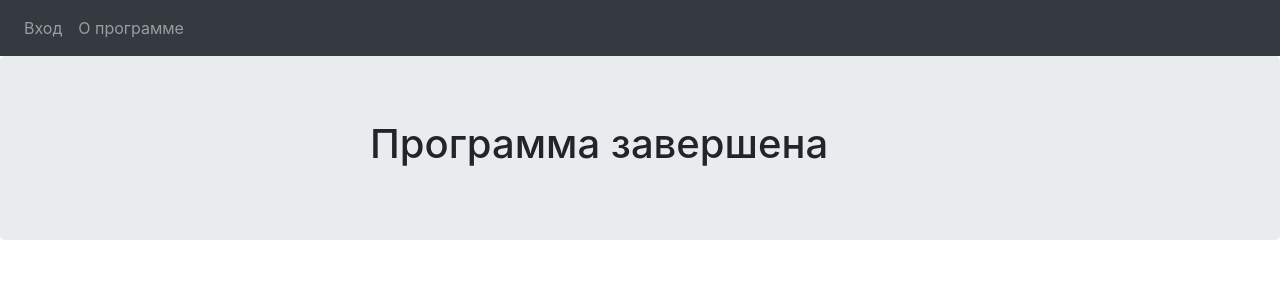
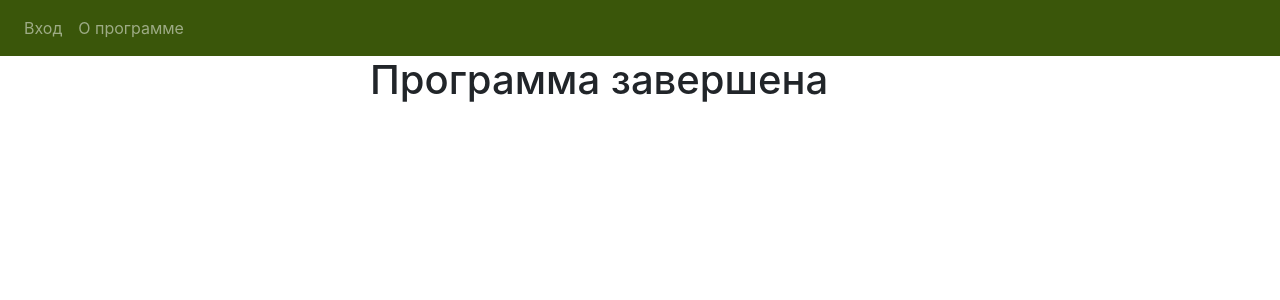
Before and after one commit to ksamorodov/SpringAuth, an Angular app in the folder frontend/: page /login in a window 1280 px wide. Shown: the top 300 px of the page. Built offline with nearby package versions, Linux system fonts and the light colour scheme; no server answers.

Commit message:
set styles, fix bugs

```diff
--- /dev/null
+++ b/frontend/src/app/app.component.css
@@ -0,0 +1,7 @@
+.bg-dark2 {
+    background-color: #3a560a;
+}
+
+.jumbotron2 {
+    background-color: white;
+}
--- a/frontend/src/app/app.component.html
+++ b/frontend/src/app/app.component.html
@@ -1,5 +1,5 @@
 <!-- nav -->
-<nav class="navbar navbar-expand navbar-dark bg-dark">
+<nav class="navbar navbar-expand navbar-dark bg-dark2">
     <div class="navbar-nav">
         <a class="nav-item nav-link" routerLink="/" *ngIf="currentUser">Домой</a>
         <a class="nav-item nav-link" (click)="logout()" *ngIf="currentUser">Выйти</a>
@@ -7,13 +7,13 @@
 
         <a class="nav-item nav-link" *ngIf="currentUser && currentUser.role === 'ADMIN' && currentUser.temporaryPassword == false"
            (click)="addUser()">Добавить нового пользователя</a>
-        <a class="nav-item nav-link" (click)="about()">О программе</a>
+        <a class="nav-item nav-link" (click)="about()" *ngIf="currentUser == null || currentUser.temporaryPassword == false">О программе</a>
 <!--        <a class="nav-item nav-link" (click)="end()">Завершение программы</a>-->
     </div>
 </nav>
 
 <!-- main app container -->
-<div class="jumbotron">
+<div class="jumbotron2">
     <div class="container">
         <div class="row">
             <div class="col-sm-6 offset-sm-3">
--- a/frontend/src/app/app.component.ts
+++ b/frontend/src/app/app.component.ts
@@ -5,7 +5,9 @@ import { AuthenticationService } from './_services';
 import { User } from './_models';
 import {FormBuilder, FormGroup, Validators} from "@angular/forms";
 
-@Component({ selector: 'app', templateUrl: 'app.component.html' })
+@Component({ selector: 'app',
+    styleUrls: ['app.component.css'],
+    templateUrl: 'app.component.html' })
 export class AppComponent implements OnInit, OnDestroy{
     currentUser: User;
 
--- a/frontend/src/app/home/home.component.html
+++ b/frontend/src/app/home/home.component.html
@@ -1,7 +1,6 @@
 <div *ngIf="currentUser && currentUser.temporaryPassword == false && isProgramEnd == false">
-    <h1>Ваш логин: {{currentUser.username}}!</h1>
-    <p>Вы вошли в систему</p>
-    <h3 *ngIf="currentUser.role === 'ADMIN'">Список пользователей:</h3>
+    <h1>Ваш логин: {{currentUser.username}}</h1>
+    <b *ngIf="currentUser.role === 'ADMIN'">Список пользователей:</b>
     <ul *ngIf="currentUser.role === 'ADMIN'">
         <li *ngFor="let user of users">
             <a *ngIf="user.role === 'ADMIN'" class="text-warning"> {{user.username}} </a>
--- a/frontend/src/app/login/login.component.ts
+++ b/frontend/src/app/login/login.component.ts
@@ -4,7 +4,6 @@ import { FormBuilder, FormGroup, Validators } from '@angular/forms';
 import { first } from 'rxjs/operators';
 
 import { AlertService, AuthenticationService } from '../_services';
-import {error} from "protractor";
 
 @Component({templateUrl: 'login.component.html'})
 export class LoginComponent implements OnInit {
@@ -65,7 +64,7 @@ export class LoginComponent implements OnInit {
         });
 
         // get return url from route parameters or default to '/'
-        this.returnUrl = '/home';
+        this.returnUrl = '/';
     }
 
     // convenience getter for easy access to form fields
```
